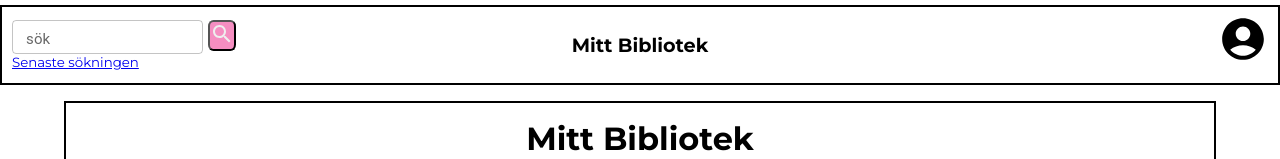
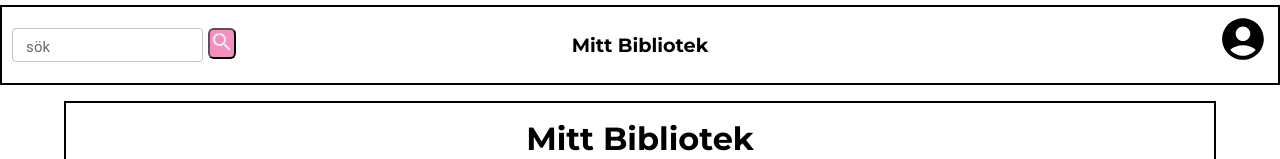
Before and after one commit to naathaliie/Slutprojekt-JS-ramverk-F23, a React (Vite) app: page / in a window 1280 px wide. Shown: the top 159 px of the page. Built offline with nearby package versions, Linux system fonts and the light colour scheme.

Commit message:
last-search-box conditional rendered

```diff
--- a/src/components/SearchBar/SearchBar.tsx
+++ b/src/components/SearchBar/SearchBar.tsx
@@ -67,11 +67,13 @@ const SearchBar = () => {
           </Link>
         </Box>
       </div>
-      <div className="last-search-box">
-        <Link key={"lastSearch"} to={"/searchPage"}>
-          Senaste sökningen
-        </Link>
-      </div>
+      {(foundBookData || foundAuthorData) && (
+        <div className="last-search-box">
+          <Link key={"lastSearch"} to={"/searchPage"}>
+            Senaste sökningen
+          </Link>
+        </div>
+      )}
     </div>
   );
 };
```
